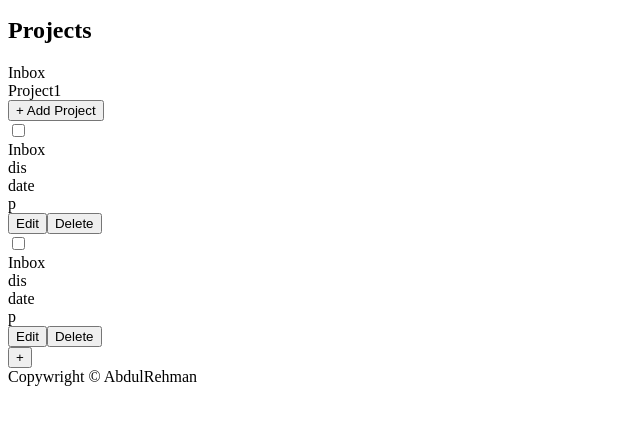
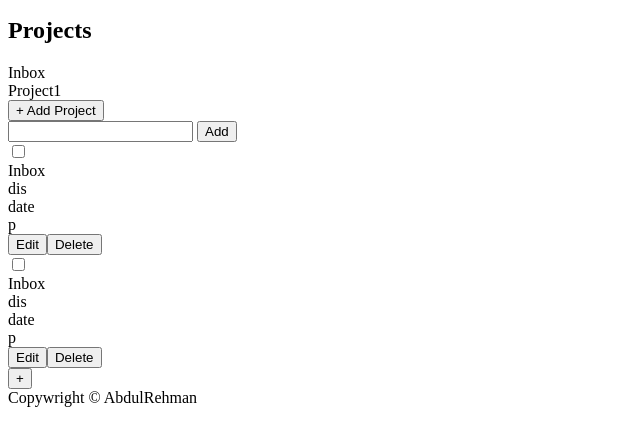
Before and after one commit to AbdulRehman164/Todo, a website built with webpack: page dist/index.html in a window 1280 px wide. Both pictures are taken after a click on the button "+ Add Project". Shown: the part 149-594 px from the top of the page, without its empty margins (0-640 px from the left). Built offline with nearby package versions, Linux system fonts and the light colour scheme.

Commit message:
added addProject module

```diff
--- /dev/null
+++ b/src/dom/addProjects.js
@@ -0,0 +1,24 @@
+import { createProject } from '../logic/project';
+import updateProjectView from './projectView';
+import updateProjectTodos from './updateProjectTodos';
+import getSelectedProjectName from './utilityModules/selectedProject';
+
+export default function addProject() {
+  const addProjectButton = document.querySelector('.addProjectButton');
+  const projectInputDiv = document.querySelector('.projectInputDiv');
+  const submitProjectButton = document.querySelector('.submitProjectButton');
+  addProjectButton.addEventListener('click', () => {
+    projectInputDiv.style.display = 'block';
+    submitProjectButton.addEventListener('click', () => {
+      projectInputDiv.style.display = 'none';
+      const projectInput = document.querySelector('.projectInput');
+      createProject(projectInput.value);
+
+      updateProjectView();
+
+      // setting event listeners
+      getSelectedProjectName();
+      updateProjectTodos();
+    });
+  });
+}
--- a/src/dom/projectView.js
+++ b/src/dom/projectView.js
@@ -3,6 +3,8 @@ import { getProject } from '../logic/project';
 export default function updateProjectView() {
   const projects = getProject();
   const projectsSection = document.querySelector('.projectsSection');
+
+  projectsSection.textContent = '';
 
   Object.keys(projects).forEach((prop) => {
     const projectDiv = document.createElement('div');
--- a/src/dom/renderView.js
+++ b/src/dom/renderView.js
@@ -1,8 +1,9 @@
-import todoFunctionality from './todoFunctionality';
+// import todoFunctionality from './todoFunctionality';
 import getSelectedProjectName from './utilityModules/selectedProject';
-import updateTodosView from './todosView';
 import getPriority from './utilityModules/priority';
 import updateProjectView from './projectView';
+import addProject from './addProjects';
+import updateProjectTodos from './updateProjectTodos';
 
 export default function renderView() {
   // rendering inital projects
@@ -11,19 +12,8 @@ export default function renderView() {
   // setting up the event listeners
   getSelectedProjectName();
   getPriority();
+  addProject();
 
-  const projectDivs = document.querySelectorAll('.project');
-  const todosSection = document.querySelector('.todos');
-
-  // initial Rendering
-  if (todosSection.textContent === '')
-    updateTodosView(projectDivs[0].textContent);
-  todoFunctionality();
-
-  projectDivs.forEach((projectDiv) => {
-    projectDiv.addEventListener('click', () => {
-      updateTodosView(getSelectedProjectName());
-      todoFunctionality();
-    });
-  });
+  // Initial projects
+  updateProjectTodos();
 }
--- /dev/null
+++ b/src/dom/updateProjectTodos.js
@@ -0,0 +1,21 @@
+import updateTodosView from './todosView';
+import getSelectedProjectName from './utilityModules/selectedProject';
+import todoFunctionality from './todoFunctionality';
+
+export default function updateProjectTodos() {
+  const projectDivs = document.querySelectorAll('.project');
+  const todosSection = document.querySelector('.todos');
+
+  // initial Rendering
+  if (todosSection.textContent === '')
+    updateTodosView(projectDivs[0].textContent);
+  todoFunctionality();
+
+  projectDivs.forEach((projectDiv) => {
+    projectDiv.addEventListener('click', () => {
+      console.log(getSelectedProjectName());
+      updateTodosView(getSelectedProjectName());
+      todoFunctionality();
+    });
+  });
+}
```
Also changed, not shown: dist/index.html.
